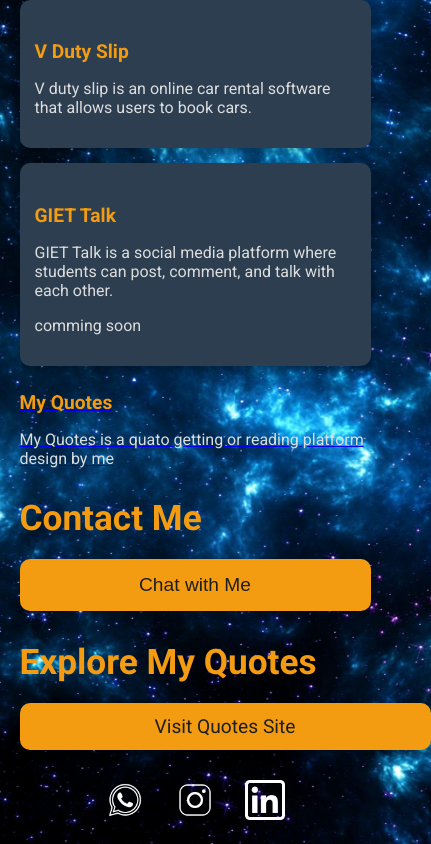
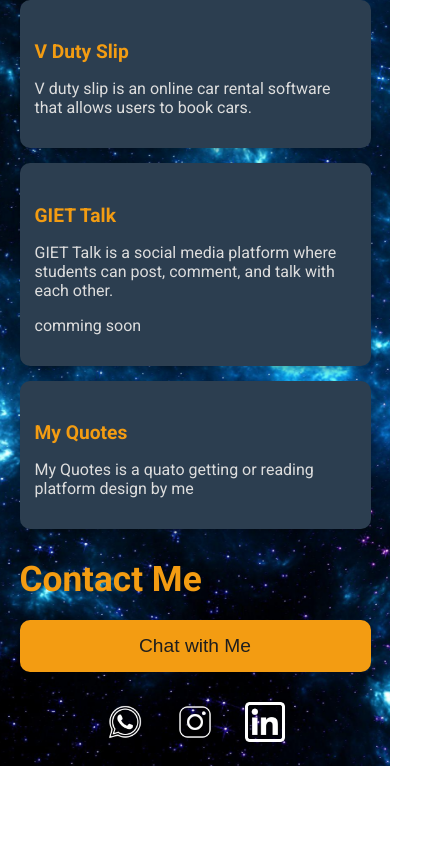
Before and after one commit to mayang669/profile, a plain HTML site: page index.html in a window 390 px wide. Shown: the part 839-1683 px from the top of the page, 431 px wide, since content can reach past the window. After the commit the page ends 1605 px from the top, so only its background shows below. Drawn offline with Linux system fonts and the light colour scheme.

Commit message:
Add files via upload

```diff
--- a/index.html
+++ b/index.html
@@ -50,10 +50,12 @@
                                 <p>comming soon</p>
                             </a>
                         </li>
+                        <li>
                         <a href="https://mayang669.github.io/mayang666/" target="_blank">
                             <h4>My Quotes</h4>
                             <p>My Quotes is a quato getting or reading platform design by me</p>
                         </a>
+                        </li>
                     </ul>
 
                 </div>
@@ -64,8 +66,6 @@
                     <a href="https://wa.me/+918455070959" target="_blank">
                         <button id="chat-button">Chat with Me</button>
                     </a>
-                    <h2>Explore My Quotes</h2>
-                <a href="https://mayang669.github.io/mayang666/" target="_blank" class="quotes-button">Visit Quotes Site</a>
                     <div class="social-icons">
                         <a href="https://wa.me/+918455070959" target="_blank" class="icon whatsapp">
                             <img src="icons8-whatsapp-64.png" alt="WhatsApp">
--- a/styles.css
+++ b/styles.css
@@ -424,54 +424,3 @@ header {
 }
 
 /* Button Styles */
-.quotes-link {
-    text-align: center;
-    margin: 40px 0;
-}
-
-/* Button Styles */
-.quotes-link {
-    text-align: center;
-    margin: 40px 0;
-}
-
-.quotes-button {
-    display: inline-flex; /* Use flexbox */
-    align-items: center; /* Center vertically */
-    justify-content: center; /* Center horizontally */
-    background: #f39c12; /* Button color */
-    color: #1e1e1e; /* Text color */
-    padding: 15px 30px;
-    border-radius: 10px;
-    font-size: 1.2em;
-    text-decoration: none;
-    transition: background 0.3s, transform 0.3s;
-    min-width: 200px; /* Ensures button is large enough to tap */
-    cursor: pointer;
-    box-shadow: 0 4px 8px rgba(0, 0, 0, 0.3); /* Add shadow for better visibility */
-    line-height: 1.2; /* Adjust line-height if needed */
-    text-align: center; /* Ensure text alignment is centered */
-}
-
-.quotes-button:hover {
-    background: #e67e22; /* Darker color on hover */
-    transform: scale(1.05);
-    box-shadow: 0 6px 12px rgba(0, 0, 0, 0.4); /* Enhance shadow on hover */
-}
-
-/* Responsive Styles */
-@media (max-width: 768px) {
-    .quotes-button {
-        font-size: 1.4em; /* Adjust font size for smaller screens */
-        padding: 15px 30px; /* Adjust padding */
-        min-width: 100%; /* Ensure it fits well on medium screens */
-    }
-}
-
-@media (max-width: 480px) {
-    .quotes-button {
-        font-size: 1.2em; /* Further adjust font size */
-        padding: 12px 30px; /* Further adjust padding */
-        min-width: 100%; /* Ensure it fits well on very small screens */
-    }
-}
```
